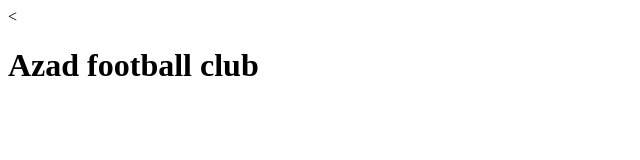
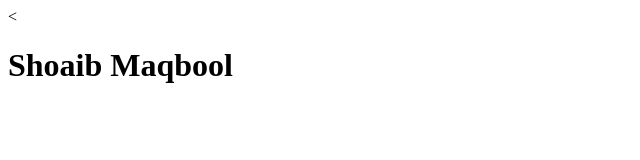
Before and after one commit to shoaibmaqbool950/BootCamponline, a plain HTML site: page index.html in a window 1280 px wide. Shown: the whole page, without its empty margins (0-640 px from the left). Drawn offline with Linux system fonts and the light colour scheme.

Commit message:
updated with myname

```diff
--- a/index.html
+++ b/index.html
@@ -5,6 +5,6 @@
     <title></title>
   </head>
   <body>
-<<h1>Azad football club</h1>
+<<h1>Shoaib Maqbool</h1>
   </body>
 </html>
```
